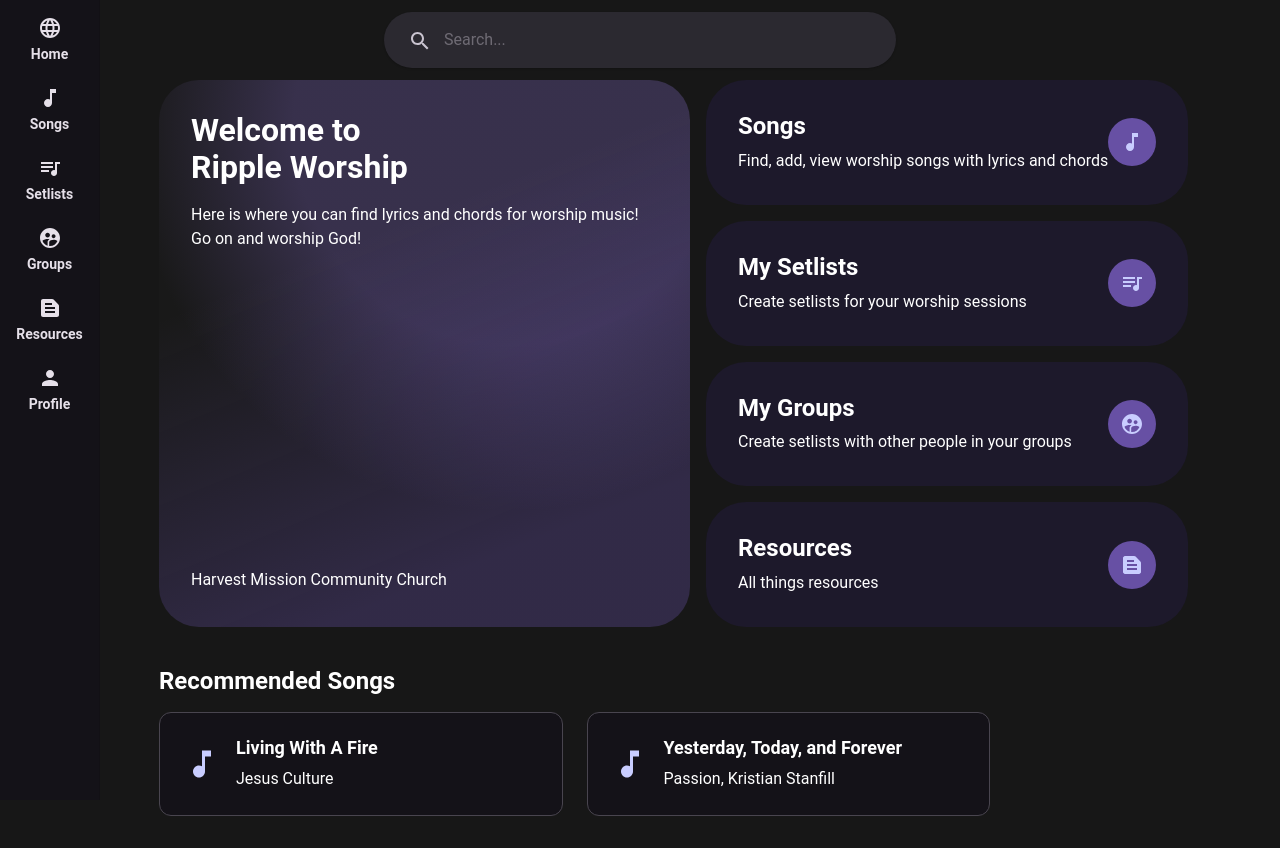
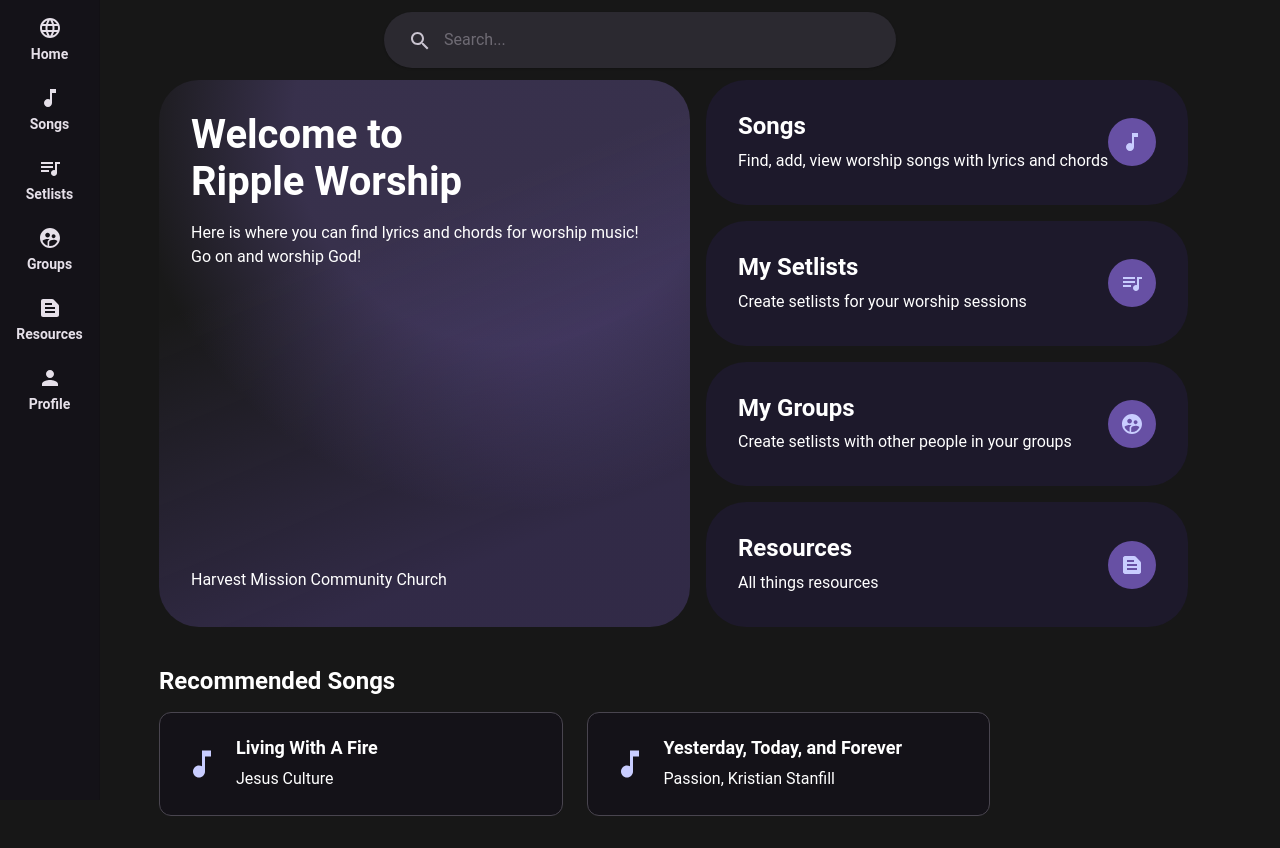
Before and after one commit to hmcc-global/psalted-2, a React (Create React App) app in the folder ui/: page / in a window 1280 px wide. Built offline with nearby package versions, Linux system fonts and the light colour scheme.

Commit message:
GH-2: Change tab name

```diff
--- a/ui/public/index.html
+++ b/ui/public/index.html
@@ -1,14 +1,11 @@
-<!DOCTYPE html>
+<!doctype html>
 <html lang="en">
   <head>
     <meta charset="utf-8" />
     <link rel="icon" href="%PUBLIC_URL%/favicon.ico" />
     <meta name="viewport" content="width=device-width, initial-scale=1" />
     <meta name="theme-color" content="#000000" />
-    <meta
-      name="description"
-      content="Web site created using create-react-app"
-    />
+    <meta name="description" content="Web site created using create-react-app" />
     <link rel="apple-touch-icon" href="%PUBLIC_URL%/logo192.png" />
     <!--
       manifest.json provides metadata used when your web app is installed on a
@@ -24,7 +21,7 @@
       work correctly both with client-side routing and a non-root public URL.
       Learn how to configure a non-root public URL by running `npm run build`.
     -->
-    <title>React App</title>
+    <title>Ripple Worship</title>
   </head>
   <body>
     <noscript>You need to enable JavaScript to run this app.</noscript>
--- a/ui/src/components/home/HomeContainer.tsx
+++ b/ui/src/components/home/HomeContainer.tsx
@@ -33,7 +33,7 @@ const HomeContainer: FC = (): ReactElement => {
             }}
             position="relative"
           >
-            <Typography variant="h1" sx={{ pb: 2 }}>
+            <Typography variant="h1" sx={{ pb: 2, fontSize: '40px' }}>
               Welcome to
               <br />
               Ripple Worship
```
Also changed, not shown: ui/public/manifest.json.
